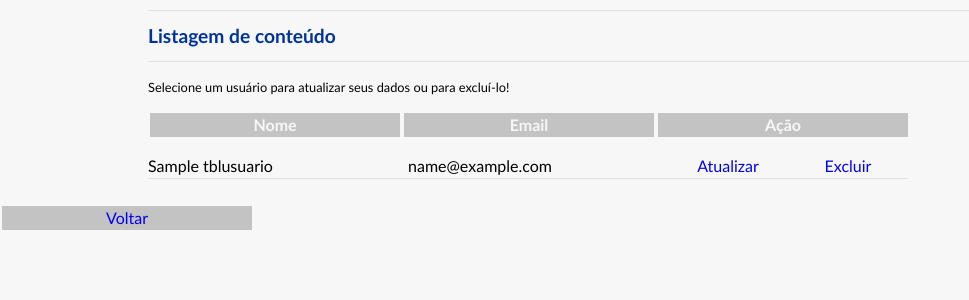
After one commit to ValterSilvaJr/Exercicios_PHP, a PHP site: page /view/conteudo.php in a window 1280 px wide. The commit adds this page. Shown: the top 300 px of the page, without its empty margins (0-969 px from the left). Run offline with PHP 8.4, Linux system fonts and the light colour scheme; the visitor is signed in with stand-in values (Sample User, id 1); tables that the repository leaves empty or names only in its code hold one stand-in row (values such as "Sample post"); some libraries are stand-ins or nearby versions.

Commit message:
criação do atualizar e deletar

```diff
--- a/sistema_login/controller/valida_acesso.php
+++ b/sistema_login/controller/valida_acesso.php
@@ -40,6 +40,7 @@
                     {
                         $_SESSION['login'] = true;
                         $_SESSION['nome_usuario'] = $result['nome_tblusuario'];
+                        $_SESSION['id'] = $result['id_tblusuario'];
                         $_SESSION['permissao'] = $result['permissao_tblusuario'];
                         header("Location: ../view/conteudo_exclusivo.php");
                     }
--- a/sistema_login/css/style.css
+++ b/sistema_login/css/style.css
@@ -121,3 +121,30 @@ p {
     color: #036;
     margin: 0 auto;
 }
+.dheader {
+    float: left;
+    width: 250px;
+    text-align: center;
+    color: #f7f7f7;
+    background-color: #c3c3c3;
+    margin: 2px;
+}
+.content {
+    width: 260px;
+
+}
+.content_last1 {
+    width: 120px;
+    text-align: center;
+}
+.content, .content_last1 {
+    float: left;
+    border-bottom: 1px solid #e1e1e1;
+    margin: 15px auto;
+}
+.link {
+    text-decoration: none;
+}
+.link:hover{
+    color: tomato;
+}
--- /dev/null
+++ b/sistema_login/view/conteudo.php
@@ -0,0 +1,44 @@
+<?php
+    session_start();
+    include "../model/conexao.php";
+    $sqlCommand = "SELECT * FROM tblusuario ORDER BY nome_tblusuario";
+    $sqlAccess= mysqli_query($conecta, $sqlCommand);
+?>
+<!DOCTYPE HTML>
+<html>
+    <head>
+        <meta charset="utf-8" />
+        <link href="../css/style.css" rel="stylesheet" />
+        <title>Listagem de Conteúdo</title>
+    </head>
+    <body>
+        <div id="conteudo">
+            <h1>Listagem de conteúdo</h1>
+            <div class="borda"></div>
+            <p>Selecione um usuário para atualizar seus dados ou para excluí-lo!</p>
+            <div class="dheader"><strong>Nome</div>
+            <div class="dheader">Email</div>
+            <div class="dheader">Ação</strong></div>
+            <div class="clear"></div>
+            <?php
+                if($_SESSION['permissao'] == 'diamante')
+                {
+                    while($result=mysqli_fetch_array($sqlAccess))
+                    {
+            ?>
+                        <div class="content"><?php echo $result['nome_tblusuario'] ?></div>
+                        <div class="content"><?php echo $result['email_tblusuario'] ?></div>
+                        <div class="content_last1"><a class="link" href="fupdate.php?id=<?php echo $result['id_tblusuario'] ?>">Atualizar</a></div>
+                        <div class="content_last1"><a class="link" href="../controller/delete_dados_usuario.php?id=<?php echo $result['id_tblusuario'] ?>">Excluir</a></div>
+                        <div class="clear"></div>
+            <?php   }
+                } else {
+                    header("Location: fupdate.php");
+                }
+            ?>
+        </div>
+        <div class="dheader">
+            <a class="link" href="conteudo_exclusivo.php">Voltar</a>
+        </div>
+    </body>
+</html>
--- a/sistema_login/view/conteudo_exclusivo.php
+++ b/sistema_login/view/conteudo_exclusivo.php
@@ -21,6 +21,10 @@
                 <div class="logout">
                     <p class="sairSistema"><a href="../controller/logout.php">Clique aqui</a> para sair do sistema</p>
                 </div>
+                <div class='clear'></div>
+                <div class="logout">
+                    <p class="sairSistema"><a href="conteudo.php">Atualizar Dados</a></p>
+                </div>
                 <div class="clear"></div>
                 <h3>Conteúdo Exclusivo 01 </h3>
                 <p> Lorem ipsum dolor sit amet consectetur adipisicing elit. Cumque id porro reprehenderit obcaecati dolorum, accusamus aut sequi iusto explicabo officia nemo. Quaerat vel hic dolorem suscipit delectus voluptas nisi quod? Lorem ipsum dolor sit amet, consectetur adipisicing elit. Nostrum sequi omnis sed corrupti dignissimos, necessitatibus ut ipsa placeat fugiat. Quam minus autem vero officiis voluptas illo commodi accusantium velit architecto? Lorem ipsum dolor sit amet consectetur adipisicing elit. Iure, culpa ipsum nisi voluptas veniam accusamus expedita cum nemo! Iste officia sequi aut odit odio doloribus laudantium eaque incidunt itaque nesciunt. Lorem ipsum dolor sit amet consectetur adipisicing elit. Iure suscipit eaque, modi facere amet id quaerat placeat quo mollitia consequuntur laboriosam voluptatem delectus omnis dignissimos quasi quidem, corporis quae nesciunt?</p>
```
Also changed, not shown: sistema_login/controller/delete_dados_usuario.php (added, +38 -0 lines), sistema_login/controller/update_dados_usuario.php (added, +78 -0 lines), sistema_login/view/fupdate.php (added, +54 -0 lines).
